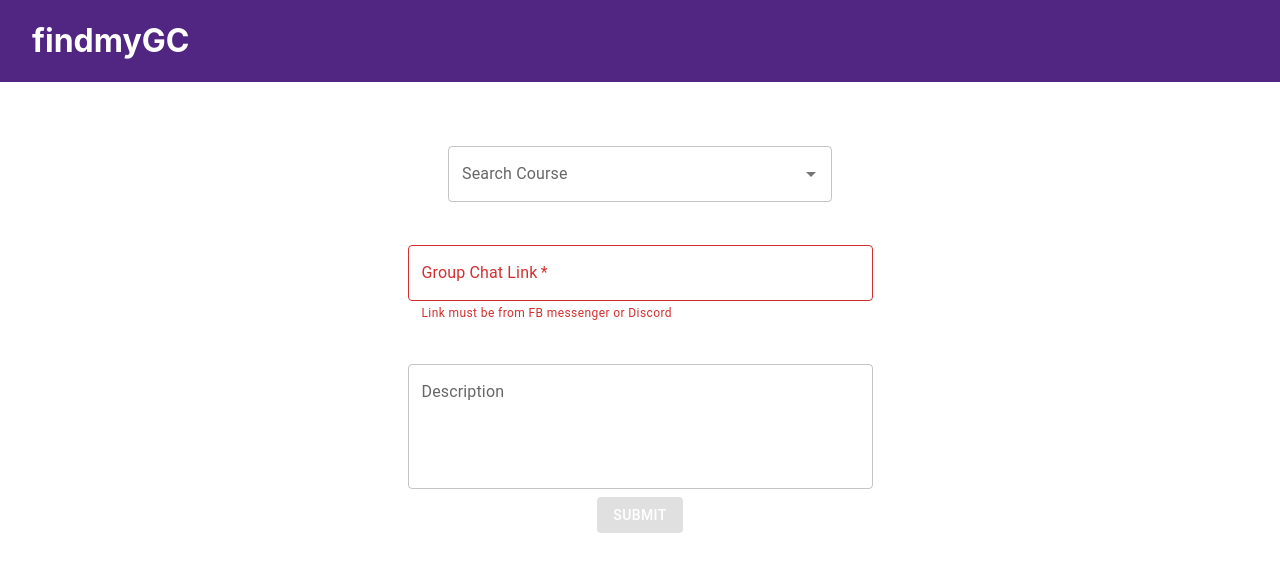
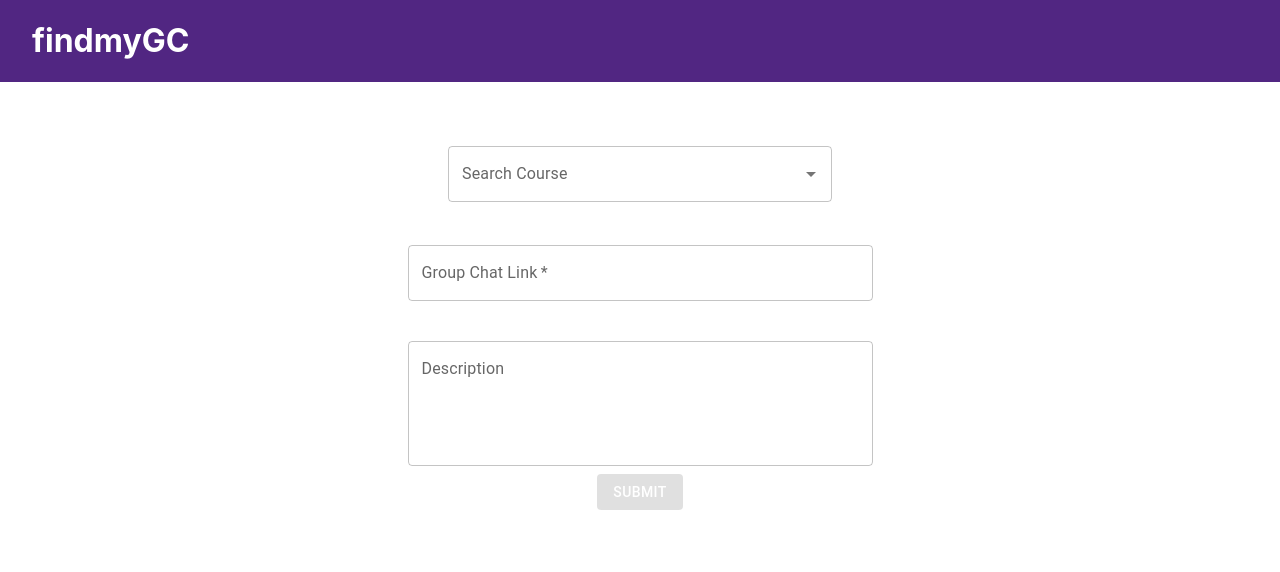
Before and after one commit to vchauha4/findmyGC, a React (Create React App) app in the folder my-app/: page /addForm in a window 1280 px wide. Shown: the top 572 px of the page. Built offline with nearby package versions, Linux system fonts and the light colour scheme; no server answers.

Commit message:
form stuff

```diff
--- a/my-app/src/AddNewGroup.js
+++ b/my-app/src/AddNewGroup.js
@@ -76,8 +76,8 @@ export default function AddNewGroup() {
           sx={{width:'465px'}}
 
           onChange = {(event)=>{setGroupChat(event.target.value)}}
-          error={validGCLink()}
-          helperText={validGCLink()&&"Link must be from FB messenger or Discord"}
+          error={validGCLink()&&(groupChat.length>0)}
+          helperText={validGCLink()&&(groupChat.length>0)&&"Link must be from FB messenger or Discord"}
         />
 
 
```
